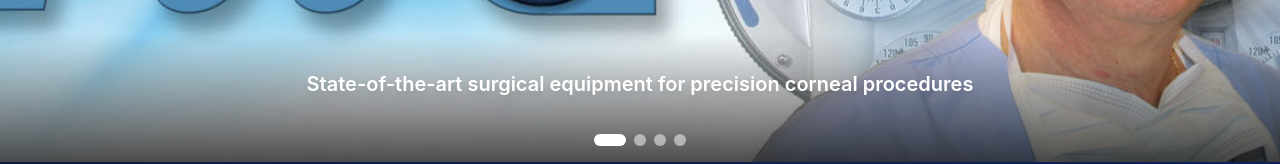
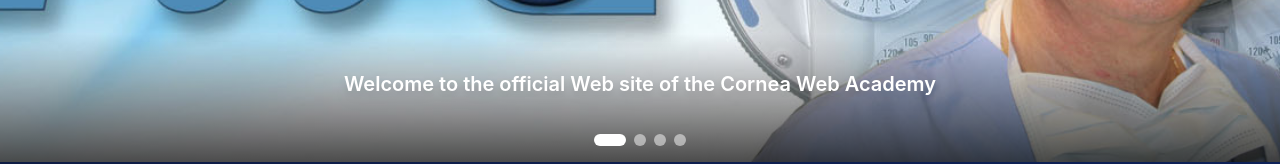
Before and after one commit to Andrea-Taloni/cornea-web-academy, a Vue app: page / in a window 1280 px wide. Shown: the part 468-632 px from the top of the page. Built offline with nearby package versions, Linux system fonts and the light colour scheme.

Commit message:
slideshow

```diff
--- a/src/components/SlideshowComponent.vue
+++ b/src/components/SlideshowComponent.vue
@@ -89,22 +89,22 @@
   {
     src: slide1,
     alt: 'Advanced surgical microscope and operating room setup',
-    caption: 'State-of-the-art surgical equipment for precision corneal procedures',
+    caption: 'Welcome to the official Web site of the Cornea Web Academy',
   },
   {
     src: slide2,
     alt: 'Live eye surgery with streaming equipment',
-    caption: 'Interactive live surgery sessions with real-time streaming',
+    caption: 'Live surgery sessions with Prof. Massimo Busin',
   },
   {
     src: slide3,
     alt: 'CWA - Cornea Web Academy with Prof. Busin',
-    caption: "Learn from Prof. Massimo Busin's expertise in corneal surgery",
+    caption: 'Eye Stream - High-definition video streaming setup',
   },
   {
     src: slide4,
     alt: 'Detailed view of corneal surgery with Eye Stream technology',
-    caption: 'High-definition Eye Stream technology for enhanced surgical education',
+    caption: 'Interact via audio or chat and get answers directly from the surgeon',
   },
 ])
 
```
